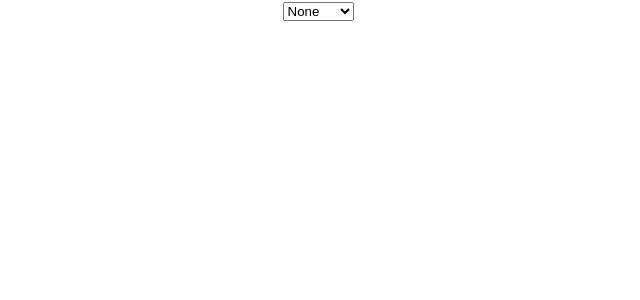
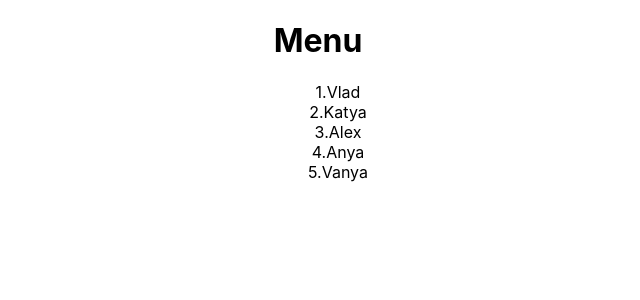
Before and after one commit to Vladislav-Nickolaevich/Kabzda-kak-prosto, a React (Create React App) app: page / in a window 1280 px wide. Shown: the top 300 px of the page, without its empty margins (322-962 px from the left). Built offline with nearby package versions, Linux system fonts and the light colour scheme.

Commit message:
Function onClick to the Accordion names, added map to the names, created Array names

```diff
--- a/src/App.tsx
+++ b/src/App.tsx
@@ -8,20 +8,30 @@ import {Rating, RatingValueType} from "./components/Rating/Rating";
 import {ControlledInputWithFixedValue} from "./components/ControlledInput/ControlledInputWithFixedValue";
 import {UncontrolledInput} from "./components/UncontrolledInput/UncontrolledInput";
 import {GetValueOfInputByClicked} from "./components/GetValueByClicked/GetValueOfInputByClicked";
-import { ControlledSelect } from './components/ControlledSelect/ControlledSelect';
+import {ControlledSelect} from './components/ControlledSelect/ControlledSelect';
 
 function App() {
-    // let [accordionCollapsed, setAccordionCollapsed] = useState<boolean>(false)
+    let [accordionCollapsed, setAccordionCollapsed] = useState<boolean>(false)
     // let [switchOn, setSwitchOn] = useState<boolean>(true)
     // let [ratingValue, setRatingValue] = useState<RatingValueType>(0)
+    const names = [
+        {title:'Vlad', value: 1},
+        {title:'Katya', value: 2},
+        {title:'Alex', value: 3},
+        {title:'Anya', value: 4},
+        {title:'Vanya', value: 5}
+    ]
+    const onClickHandlerAccordion = (value: number) => console.log(value)
     return (
         <div className="App">
-            {/*<Accordion titleValue={'Hello'}*/}
-            {/*           collapsed={accordionCollapsed}*/}
-            {/*           onClick={() => {*/}
-            {/*               setAccordionCollapsed(!accordionCollapsed)*/}
-            {/*           }}/>*/}
-
+            <Accordion titleValue={'Menu'}
+                       collapsed={accordionCollapsed}
+                       onChange={() => {
+                           setAccordionCollapsed(!accordionCollapsed)
+                       }}
+                       items={names}
+                       onClick={onClickHandlerAccordion}
+            />
             {/*<UncontrolledRating/>*/}
             {/*<OnOff onChange={setSwitchOn} on={switchOn}/>*/}
             {/*<UncontrolledAccordion titleValue={'Numbers'}/>*/}
@@ -29,7 +39,7 @@ function App() {
             {/*<ControlledInputWithFixedValue value={'Value of input'}/>*/}
             {/*<UncontrolledInput/>*/}
             {/*<GetValueOfInputByClicked/>*/}
-            <ControlledSelect/>
+            {/*<ControlledSelect/>*/}
         </div>
     );
 }
--- a/src/components/Accordion/Accordion.tsx
+++ b/src/components/Accordion/Accordion.tsx
@@ -1,42 +1,54 @@
 import React from 'react';
 
+type ItemsType = {
+    title: string
+    value: any
+}
 type AccordionPropsType = {
     titleValue: string;
     collapsed: boolean;
-    onClick: () => void
+    onChange: () => void
+    items: ItemsType[]
+    onClick: (value: any) => void
 }
 
 function Accordion(props: AccordionPropsType) {
     return (
         <div>
             <AccordionTitle
-                onClick={props.onClick}
-                title={props.titleValue}/>
-            {!props.collapsed && <AccordionBody/>}
+                onChange={props.onChange}
+                title={props.titleValue}
+            />
+            {!props.collapsed && <AccordionBody onClick={props.onClick} items={props.items}/>}
         </div>
     );
 }
 
 type AccordionTitlePropsType = {
     title: string
-    onClick: () => void
+    onChange: () => void
 }
 
 function AccordionTitle(props: AccordionTitlePropsType) {
     return (
-        <h1
-            onClick={ props.onClick}
-        >{props.title}</h1>
+        <h1 onClick={props.onChange}>
+            {props.title}
+        </h1>
     );
 }
 
-
-function AccordionBody() {
+type AccordionBodyPropsType = {
+    items: ItemsType[]
+    onClick: (value:any) => void
+}
+function AccordionBody(props:AccordionBodyPropsType) {
     return (
-        <ul>
-            <li>1</li>
-            <li>2</li>
-            <li>3</li>
+        <ul style={{listStyleType:'none'}}>
+            {props.items.map(i=> {
+                return(
+                    <li key={i.value} onClick={() => props.onClick(i.value)}>{i.value}.{i.title}</li>
+                );
+            })}
         </ul>
     );
 }
```
